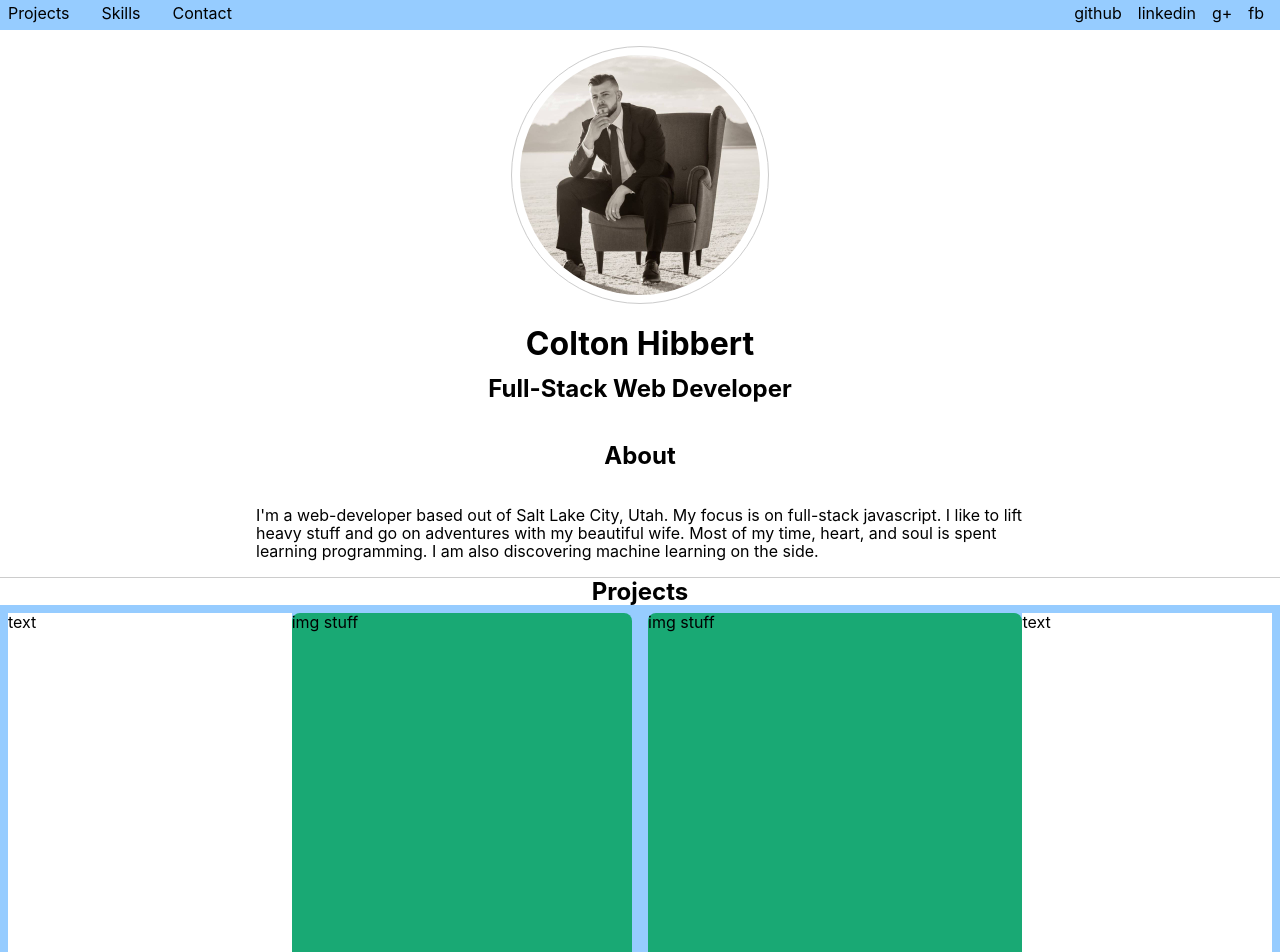
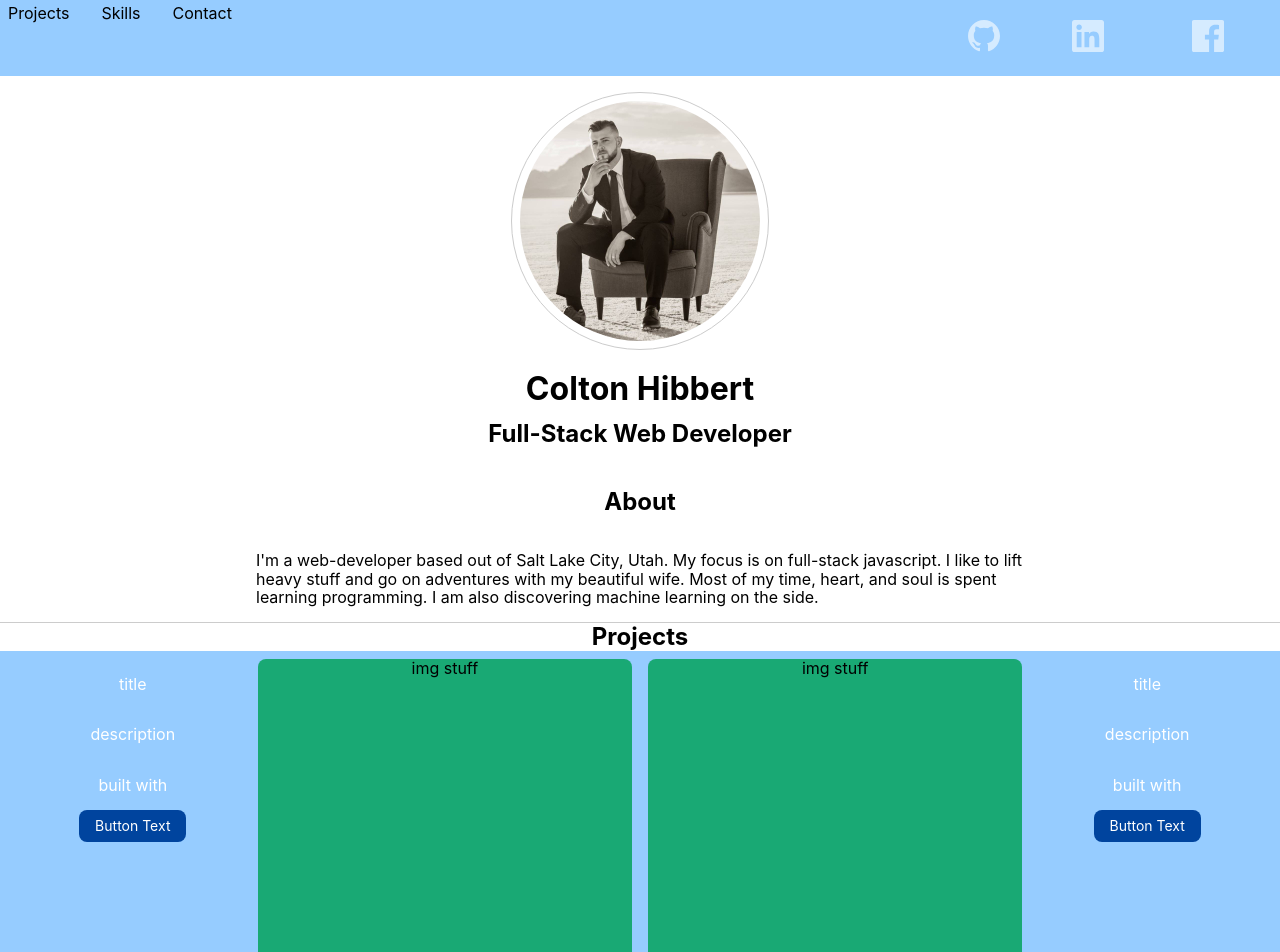
Before and after one commit to ColtonHibbert/coltons-portfolio, a React (Create React App) app: page / in a window 1280 px wide. Shown: the top 952 px of the page. Built offline with nearby package versions, Linux system fonts and the light colour scheme.

Commit message:
continuing card development

```diff
--- a/src/components/headersection/header/Header.js
+++ b/src/components/headersection/header/Header.js
@@ -9,10 +9,20 @@ const Header = (props) => {
                 <li className="pr4 pt1">Contact</li>
             </ul>
             <ul className="w-100 flex justify-start justify-end-ns ma0 list pl0">
-                <li className="pl2 pr3 pt1">github</li>
-                <li className="pr3 pt1">linkedin</li>
-                <li className="pr3 pt1">g+</li>
-                <li className="pr3 pt1">fb</li>
+                <li className="pl2 pr3 pt1"><a class="link white-60 bg-transparent hover-white inline-flex items-center ma2 tc br2 pa2" href="https://github.com/mrmrs" title="GitHub">
+      <svg class="dib h2 w2" fill="currentColor" xmlns="http://www.w3.org/2000/svg" viewBox="0 0 16 16" fill-rule="evenodd" clip-rule="evenodd" stroke-linejoin="round" stroke-miterlimit="1.414"><path d="M8 0C3.58 0 0 3.582 0 8c0 3.535 2.292 6.533 5.47 7.59.4.075.547-.172.547-.385 0-.19-.007-.693-.01-1.36-2.226.483-2.695-1.073-2.695-1.073-.364-.924-.89-1.17-.89-1.17-.725-.496.056-.486.056-.486.803.056 1.225.824 1.225.824.714 1.223 1.873.87 2.33.665.072-.517.278-.87.507-1.07-1.777-.2-3.644-.888-3.644-3.953 0-.873.31-1.587.823-2.147-.083-.202-.358-1.015.077-2.117 0 0 .672-.215 2.2.82.638-.178 1.323-.266 2.003-.27.68.004 1.364.092 2.003.27 1.527-1.035 2.198-.82 2.198-.82.437 1.102.163 1.915.08 2.117.513.56.823 1.274.823 2.147 0 3.073-1.87 3.75-3.653 3.947.287.246.543.735.543 1.48 0 1.07-.01 1.933-.01 2.195 0 .215.144.463.55.385C13.71 14.53 16 11.534 16 8c0-4.418-3.582-8-8-8"/></svg>
+      <span class="f6 ml3 pr2"></span>
+    </a></li>
+                <li className="pr3 pt1"><a class="link white-60 bg-transparent hover-white inline-flex items-center ma2 tc br2 pa2" href="https://linkedin.com" title="LinkedIn">
+      <svg class="dib h2 w2" fill="currentColor" xmlns="http://www.w3.org/2000/svg" viewBox="0 0 16 16" fill-rule="evenodd" clip-rule="evenodd" stroke-linejoin="round" stroke-miterlimit="1.414"><path d="M13.632 13.635h-2.37V9.922c0-.886-.018-2.025-1.234-2.025-1.235 0-1.424.964-1.424 1.96v3.778h-2.37V6H8.51V7.04h.03c.318-.6 1.092-1.233 2.247-1.233 2.4 0 2.845 1.58 2.845 3.637v4.188zM3.558 4.955c-.762 0-1.376-.617-1.376-1.377 0-.758.614-1.375 1.376-1.375.76 0 1.376.617 1.376 1.375 0 .76-.617 1.377-1.376 1.377zm1.188 8.68H2.37V6h2.376v7.635zM14.816 0H1.18C.528 0 0 .516 0 1.153v13.694C0 15.484.528 16 1.18 16h13.635c.652 0 1.185-.516 1.185-1.153V1.153C16 .516 15.467 0 14.815 0z" fill-rule="nonzero"/></svg>
+      <span class="f6 ml3 pr2"></span>
+    </a></li>
+                <li className="pr3 pt1"></li>
+                <li className="pr3 pt1">
+                <a class="link white-60 bg-transparent hover-white inline-flex items-center ma2 tc br2 pa2" href="https://facebook.com" title="Facebook">
+      <svg class="dib h2 w2" fill="currentColor" xmlns="http://www.w3.org/2000/svg" viewBox="0 0 16 16" fill-rule="evenodd" clip-rule="evenodd" stroke-linejoin="round" stroke-miterlimit="1.414"><path d="M15.117 0H.883C.395 0 0 .395 0 .883v14.234c0 .488.395.883.883.883h7.663V9.804H6.46V7.39h2.086V5.607c0-2.066 1.262-3.19 3.106-3.19.883 0 1.642.064 1.863.094v2.16h-1.28c-1 0-1.195.476-1.195 1.176v1.54h2.39l-.31 2.416h-2.08V16h4.077c.488 0 .883-.395.883-.883V.883C16 .395 15.605 0 15.117 0" fill-rule="nonzero"/></svg>
+      <span class="f6 ml3 pr2"></span>
+    </a></li>
             </ul>
         </div>
     );
--- a/src/components/mainsection/projects/projectcardleft/ProjectCardLeft.js
+++ b/src/components/mainsection/projects/projectcardleft/ProjectCardLeft.js
@@ -11,16 +11,19 @@ const ProjectCardLeft= (props) => {
         w-50-l vh-50-l flex-l flex-row-l
         ma2">
             <div className="
-            w-100 h5 flex flex-column
-            w-40-ns h-100-ns flex-ns flex-column-ns
-            w-50-l h-100-l flex-l flex-column-l
-            bg-white">
-                text
+            w-100 h5 flex flex-column items-center
+            w-40-ns h-100-ns flex-ns flex-column-ns items-center-ns
+            w-40-l h-100-l flex-l flex-column-l items-center-l
+            bg-light-blue white">
+                <p>title</p>
+                <p>description</p>
+                <p>built with</p>
+                <a class="f6 link dim br3 ph3 pv2 mb2 dib white bg-dark-blue" href="#0">Button Text</a>
             </div>
             <div className="
-            w-100 h-100 flex flex-column
-            w-60-ns height-100-ns flex-ns
-            w-60-l height-100-l flex-l
+            w-100 h-100 flex flex-column items-center
+            w-60-ns height-100-ns flex-ns items-center-ns
+            w-60-l height-100-l flex-l items-center-l
             bg-green br3">
                 img stuff
             </div>
--- a/src/components/mainsection/projects/projectcardright/ProjectCardRight.js
+++ b/src/components/mainsection/projects/projectcardright/ProjectCardRight.js
@@ -9,18 +9,21 @@ const ProjectCardRight= (props) => {
         w-50-l vh-50-l flex-l flex-row-l
          ma2 ">
             <div className="
-             w-100 h-100 flex flex-column
-             w-60-ns height-100-ns flex-ns
-             w-60-l height-100-l flex-l
+             w-100 h-100 flex flex-column items-center
+             w-60-ns height-100-ns flex-ns items-center-ns
+             w-60-l height-100-l flex-l items-center-l
              bg-green br3">
                 img stuff
             </div>
             <div className="
-             w-100 h5 flex flex-column
-             w-40-ns h-100-ns flex-ns flex-column-ns
-             w-40-l h-100-l flex-l flex-column-l
-             bg-white">
-                text
+             w-100 h5 flex flex-column items-center
+             w-40-ns h-100-ns flex-ns flex-column-ns items-center-ns
+             w-40-l h-100-l flex-l flex-column-l items-center-l
+             bg-light-blue white">
+                <p>title</p>
+                <p>description</p>
+                <p>built with</p>
+                <a class="f6 link dim br3 ph3 pv2 mb2 dib white bg-dark-blue" href="#0">Button Text</a>
             </div>
         </div>
     );
```
